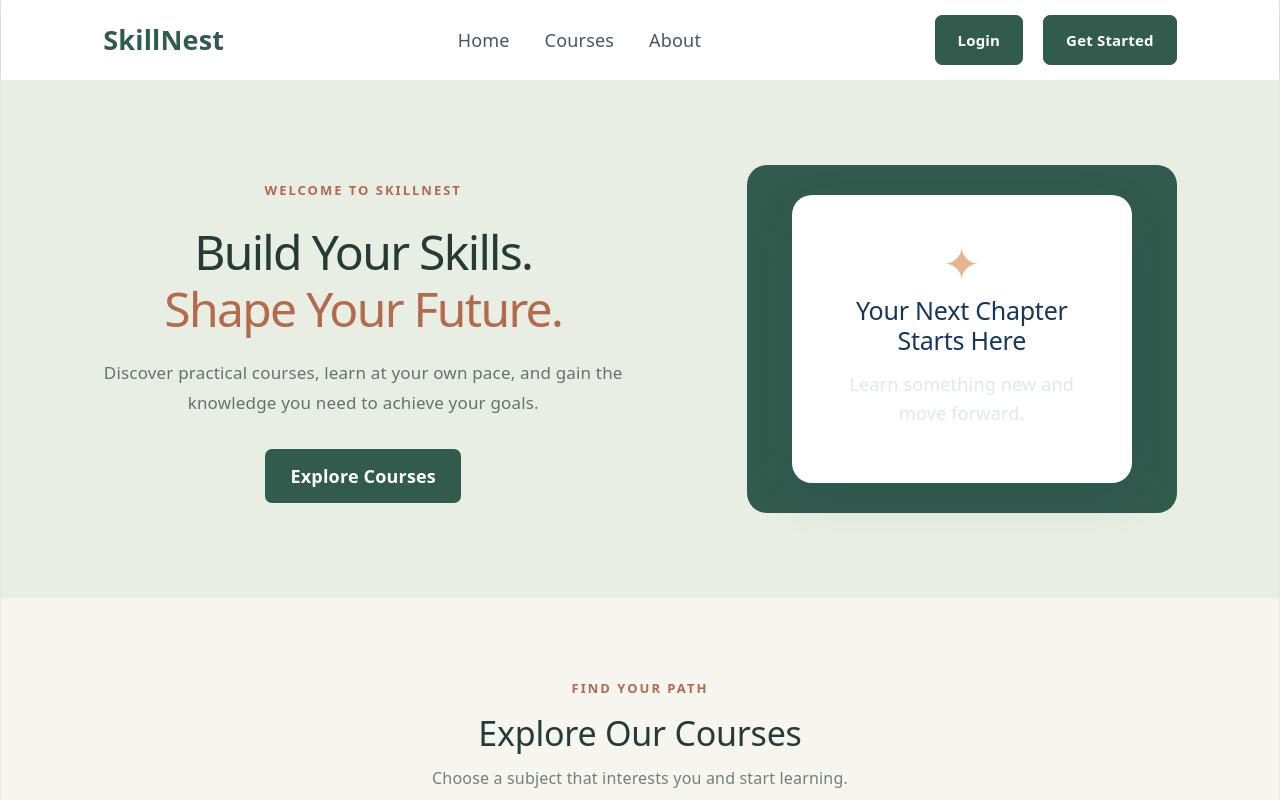
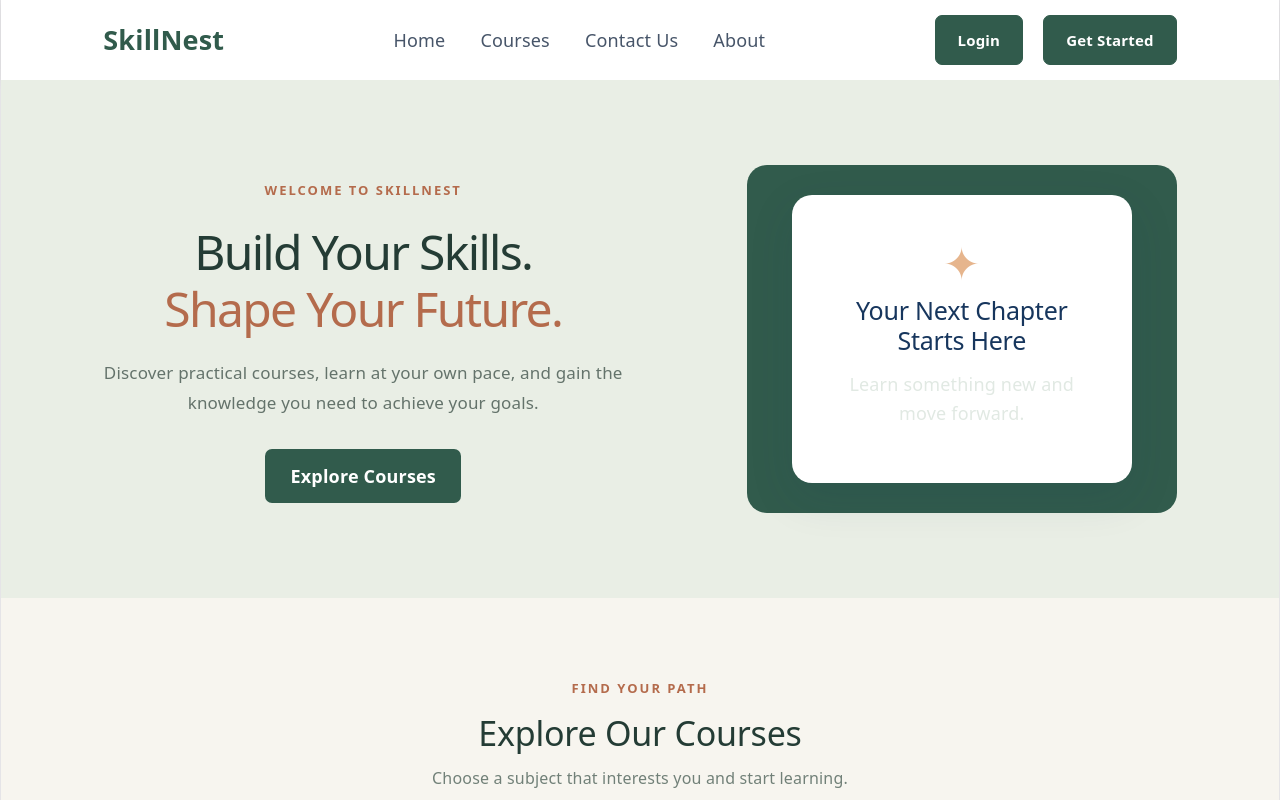
Before and after one commit to sirdrick037-svg/lms_config, a React (Vite) app in the folder lms-frontend/: page / in a window 1280 px wide. Shown: the top 800 px of the page. Built offline with nearby package versions, Linux system fonts and the light colour scheme.

Commit message:
feat: add "Contact Us" link to Header component for navigation

```diff
--- a/lms-frontend/src/components/Header.jsx
+++ b/lms-frontend/src/components/Header.jsx
@@ -45,6 +45,7 @@ function Header() {
           <>
             <Link to="/">Home</Link>
             <Link to="/courses">Courses</Link>
+            <Link to="/contact">Contact Us</Link>
             <Link to="/about">About</Link>
 
             {isLoggedIn && (
```
